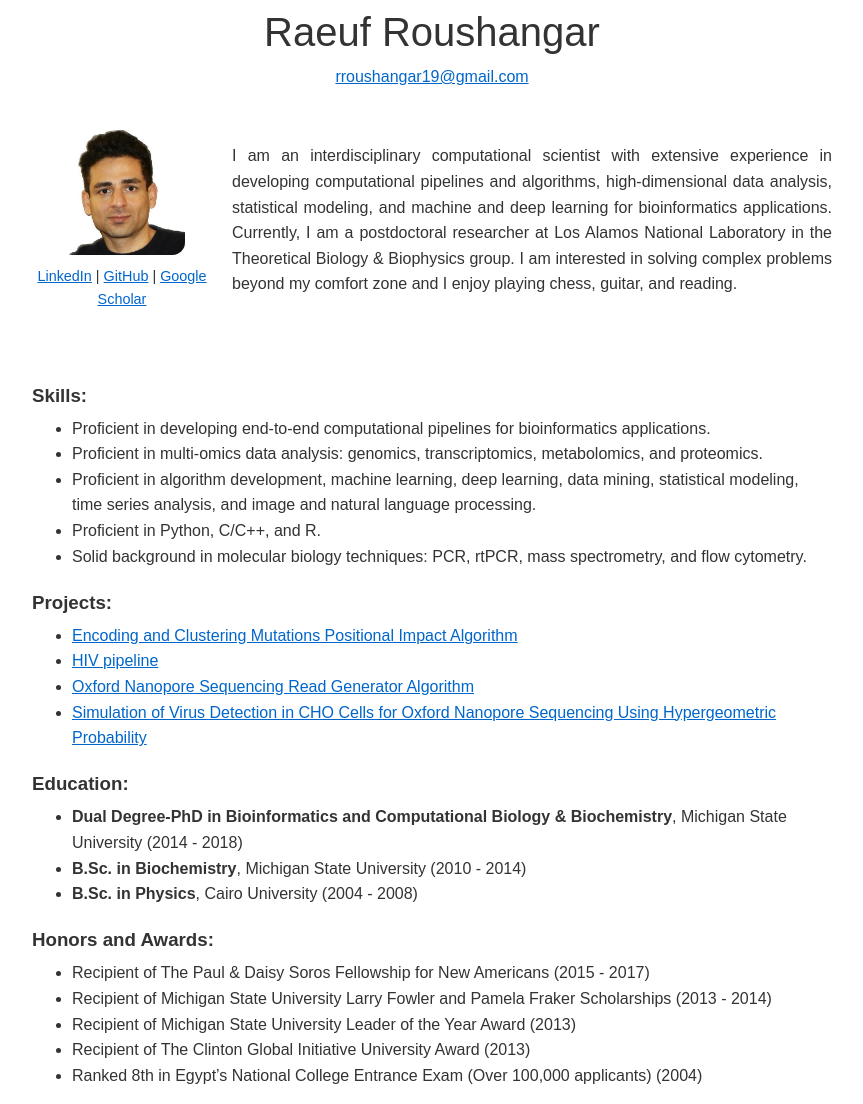
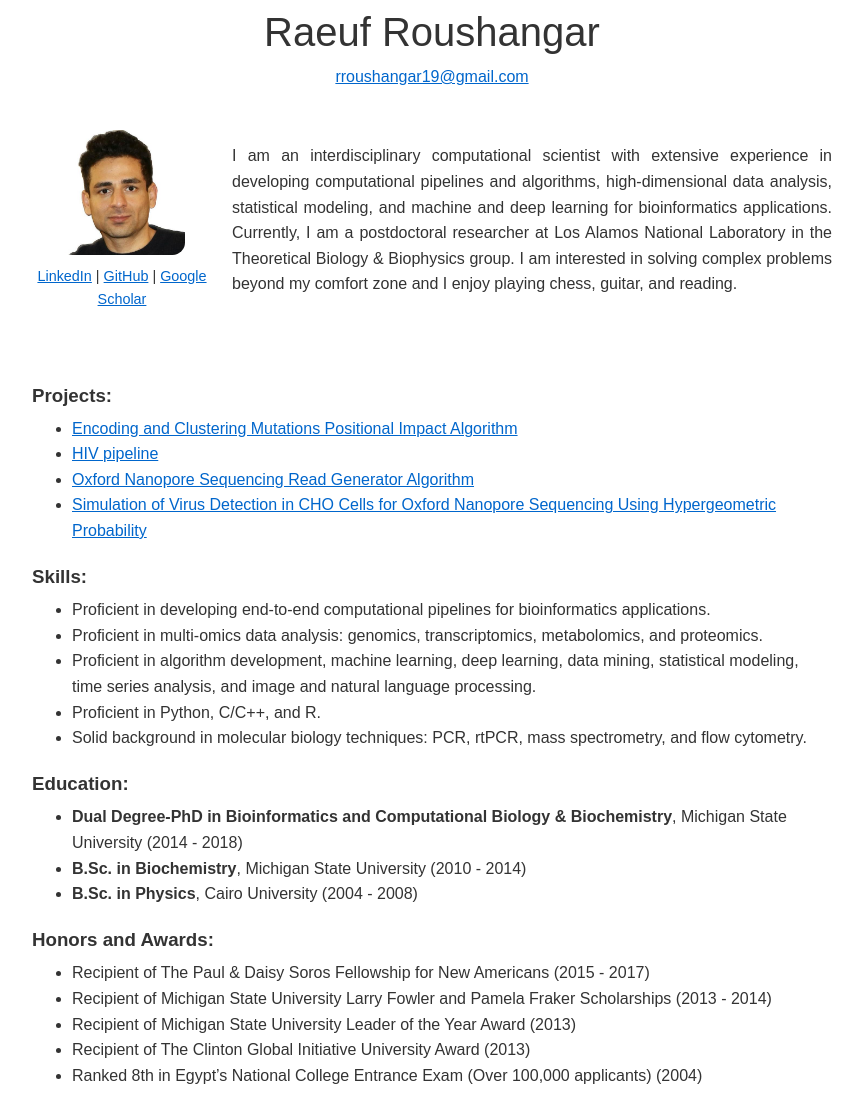
Before and after one commit to raeufroushangar/raeufroushangar.com, a Jekyll site: the page built from index.html, in a window 1280 px wide. Shown: the whole page, without its empty margins (208-1071 px from the left). Built offline with Jekyll 4.4.1, drawn with Linux system fonts in a browser that asks for light colours; some of the changed lines change nothing that is shown.

Commit message:
Updated index.html file.

```diff
--- a/index.html
+++ b/index.html
@@ -25,6 +25,14 @@ title: Home
 
 <br><br>
 
+<h3 style="margin-bottom: 5px;">Projects:</h3>
+<ul style="margin-top: 0;">
+  <li><a href="https://github.com/raeufroushangar/ECMPIA">Encoding and Clustering Mutations Positional Impact Algorithm</a></li>
+  <li><a href="https://github.com/raeufroushangar/HIV_pipeline">HIV pipeline</a></li>
+  <li><a href="https://github.com/raeufroushangar/ONSRGA">Oxford Nanopore Sequencing Read Generator Algorithm</a></li>
+  <li><a href="https://github.com/raeufroushangar/ONS_virus_detection_simulation">Simulation of Virus Detection in CHO Cells for Oxford Nanopore Sequencing Using Hypergeometric Probability</a></li>
+</ul>
+
 <h3 style="margin-bottom: 5px;">Skills:</h3>
 <ul style="margin-top: 0;">
   <li>Proficient in developing end-to-end computational pipelines for bioinformatics applications.</li>
@@ -32,15 +40,6 @@ title: Home
   <li>Proficient in algorithm development, machine learning, deep learning, data mining, statistical modeling, time series analysis, and image and natural language processing.</li>
   <li>Proficient in Python, C/C++, and R.</li>
   <li>Solid background in molecular biology techniques: PCR, rtPCR, mass spectrometry, and flow cytometry.</li>
-</ul>
-
-<h3 style="margin-bottom: 5px;">Projects:</h3>
-<ul style="margin-top: 0;">
-  <li><a href="https://github.com/raeufroushangar/ECMPIA">Encoding and Clustering Mutations Positional Impact Algorithm</a></li>
-  <li><a href="https://github.com/raeufroushangar/HIV_pipeline">HIV pipeline</a></li>
-  <li><a href="https://github.com/raeufroushangar/ONSRGA">Oxford Nanopore Sequencing Read Generator Algorithm</a></li>
-  <li><a href="https://github.com/raeufroushangar/ONS_virus_detection_simulation">Simulation of Virus Detection in CHO Cells for Oxford Nanopore Sequencing Using Hypergeometric Probability</a></li>
-
 </ul>
 
 <h3 style="margin-bottom: 5px;">Education:</h3>
```
